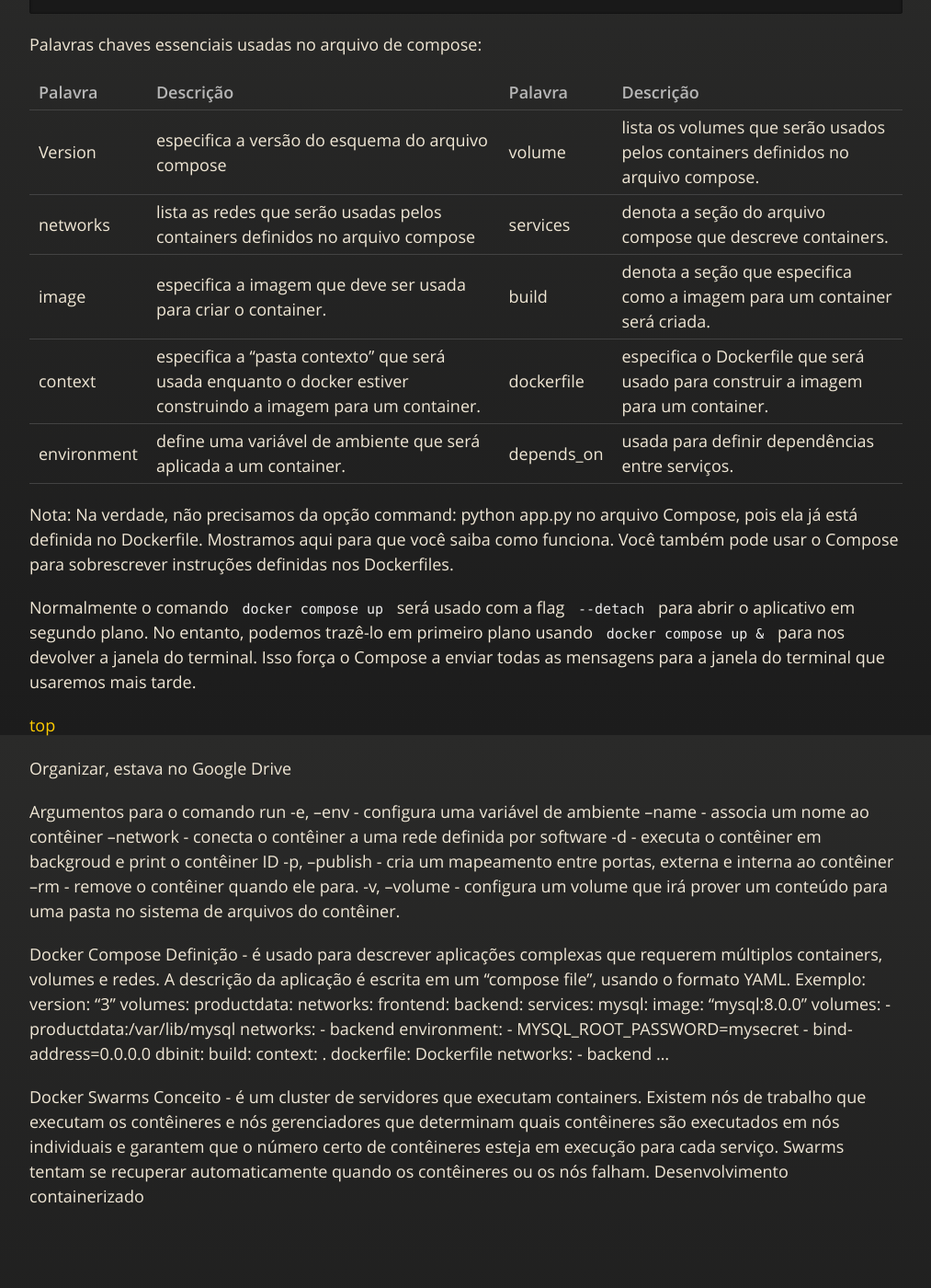
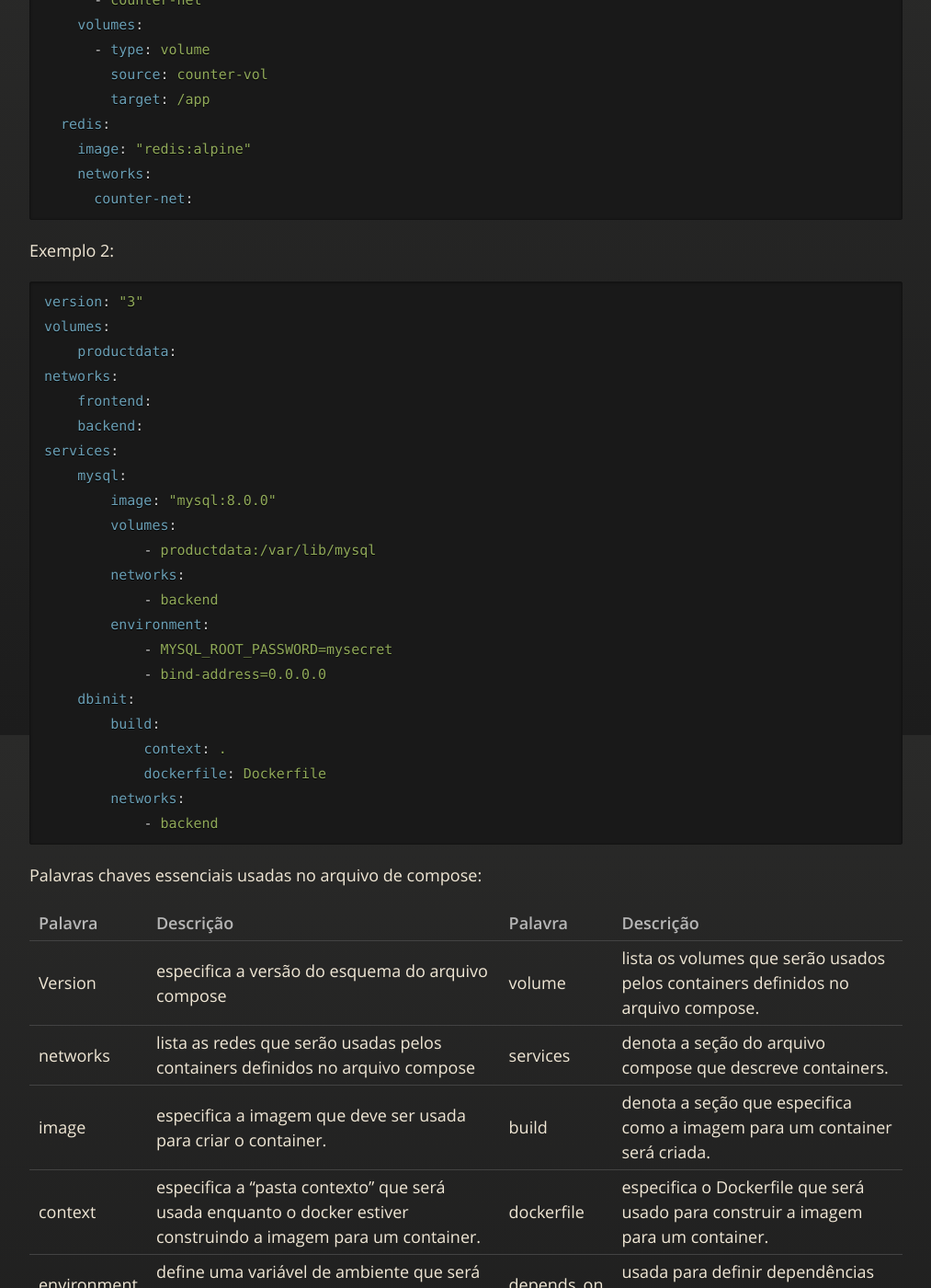
Before and after one commit to JeannAndrade/jeannandrade.github.io, a Jekyll site: the page built from content/docker/index.md, in a window 1280 px wide and 1400 px high, scrolled down 14501 px. Shown: the whole window at 92% size, without its empty margins (108-1121 px from the left). Built offline with Jekyll 4.4.1, drawn with Linux system fonts in a browser that asks for light colours; our own code applies the rules of GitHub Pages for plain Markdown files; some of the changed text lies outside the part shown.

Commit message:
ajuste na listagem de comandos do compose

````diff
--- a/content/docker/index.md
+++ b/content/docker/index.md
@@ -34,7 +34,7 @@ Para clonar o repositório: git clone <https://github.com/nigelpoulton/ddd-book.
 
 ### Comandos associados a recursos
 
-Imagens
+#### Imagens
 
 | Comando | Descrição | Exemplo |
 | ----- | ----- | ------ |
@@ -47,7 +47,9 @@ Imagens
 | `docker rmi $(docker images -q) -f` | remover todas as imagens de uma só vez. | `docker rmi $(docker images -q) -f` |
 | `docker inspect vtest` | inspeciona uma imagem. É especialmente útil na hora de descobrir se uma imagem usa volume | |
 
-contêiners
+___
+
+#### Contêiners
 
 | Comando | Descrição | Exemplo |
 | ----- | ----- | ------ |
@@ -73,7 +88,9 @@ Compose
 | `docker compose down` | para os serviços e remove Containers, redes e volumes | |
 | `docker compose ls` | lista os containers que foram criados para os serviços definidos no arquivo compose. | |
 
-Volumes
+___
+
+#### Volumes
 
 | Comando | Descrição |
 | ----- | ----- |
@@ -82,7 +99,9 @@ Volumes
 | `docker volume rm` | Remove um volume |
 | `docker volume rm $(docker volume ls -q)` | Remove todos os volumes de uma vez |
 
-Networks
+___
+
+#### Networks
 
 | Comando | Descrição |
 | ----- | ----- |
@@ -411,36 +430,9 @@ services:
       counter-net:
 ```
 
-Palavras chaves essenciais usadas no arquivo de compose:
+Exemplo 2:
 
-| Palavra | Descrição | Palavra | Descrição |
-| ----- | ----- | ----- | ----- |
-| Version |especifica a versão do esquema do arquivo compose | volume | lista os volumes que serão usados pelos containers definidos no arquivo compose. |
-| networks | lista as redes que serão usadas pelos containers definidos no arquivo compose | services | denota a seção do arquivo compose que descreve containers. |
-| image | especifica a imagem que deve ser usada para criar o container. | build | denota a seção que especifica como a imagem para um container será criada. |
-| context | especifica a “pasta contexto” que será usada enquanto o docker estiver construindo a imagem para um container. |dockerfile | especifica o Dockerfile que será usado para construir a imagem para um container. |
-| environment | define uma variável de ambiente que será aplicada a um container. | depends_on | usada para definir dependências entre serviços. |
-
-Nota: Na verdade, não precisamos da opção command: python app.py no arquivo Compose, pois ela já está definida no Dockerfile. Mostramos aqui para que você saiba como funciona. Você também pode usar o Compose para sobrescrever instruções definidas nos Dockerfiles.
-
-Normalmente o comando `docker compose up` será usado com a flag  `--detach` para abrir o aplicativo em segundo plano. No entanto, podemos trazê-lo em primeiro plano usando `docker compose up &` para nos devolver a janela do terminal. Isso força o Compose a enviar todas as mensagens para a janela do terminal que usaremos mais tarde.
-
-[top](#docker-table-of-contents)
-
-Organizar, estava no Google Drive
-
-Argumentos para o comando run
--e, --env - configura uma variável de ambiente
---name - associa um nome ao contêiner
---network - conecta o contêiner a uma rede definida por software
--d - executa o contêiner em backgroud e print o contêiner ID
--p, --publish - cria um mapeamento entre portas, externa e interna ao contêiner
---rm - remove o contêiner quando ele para.
--v, --volume - configura um volume que irá prover um conteúdo para uma pasta no sistema de arquivos do contêiner.
-
-Docker Compose
-Definição - é usado para descrever aplicações complexas que requerem múltiplos containers, volumes e redes. A descrição da aplicação é escrita em um “compose file”, usando o formato YAML.
-Exemplo:
+```yaml
 version: "3"
 volumes:
     productdata:
@@ -463,7 +455,25 @@ services:
             dockerfile: Dockerfile
         networks:
             - backend
-…
+```
+
+Palavras chaves essenciais usadas no arquivo de compose:
+
+| Palavra | Descrição | Palavra | Descrição |
+| ----- | ----- | ----- | ----- |
+| Version |especifica a versão do esquema do arquivo compose | volume | lista os volumes que serão usados pelos containers definidos no arquivo compose. |
+| networks | lista as redes que serão usadas pelos containers definidos no arquivo compose | services | denota a seção do arquivo compose que descreve containers. |
+| image | especifica a imagem que deve ser usada para criar o container. | build | denota a seção que especifica como a imagem para um container será criada. |
+| context | especifica a “pasta contexto” que será usada enquanto o docker estiver construindo a imagem para um container. |dockerfile | especifica o Dockerfile que será usado para construir a imagem para um container. |
+| environment | define uma variável de ambiente que será aplicada a um container. | depends_on | usada para definir dependências entre serviços. |
+
+Nota: Na verdade, não precisamos da opção command: python app.py no arquivo Compose, pois ela já está definida no Dockerfile. Mostramos aqui para que você saiba como funciona. Você também pode usar o Compose para sobrescrever instruções definidas nos Dockerfiles.
+
+Normalmente o comando `docker compose up` será usado com a flag  `--detach` para abrir o aplicativo em segundo plano. No entanto, podemos trazê-lo em primeiro plano usando `docker compose up &` para nos devolver a janela do terminal. Isso força o Compose a enviar todas as mensagens para a janela do terminal que usaremos mais tarde.
+
+[top](#docker-table-of-contents)
+
+Organizar, estava no Google Drive
 
 Docker Swarms
 Conceito - é um cluster de servidores que executam containers. Existem nós de trabalho que executam os contêineres e nós gerenciadores que determinam quais contêineres são executados em nós individuais e garantem que o número certo de contêineres esteja em execução para cada serviço. Swarms tentam se recuperar automaticamente quando os contêineres ou os nós falham.
````
Also changed, not shown: other parts of content/docker/index.md (+14 -1 lines).
